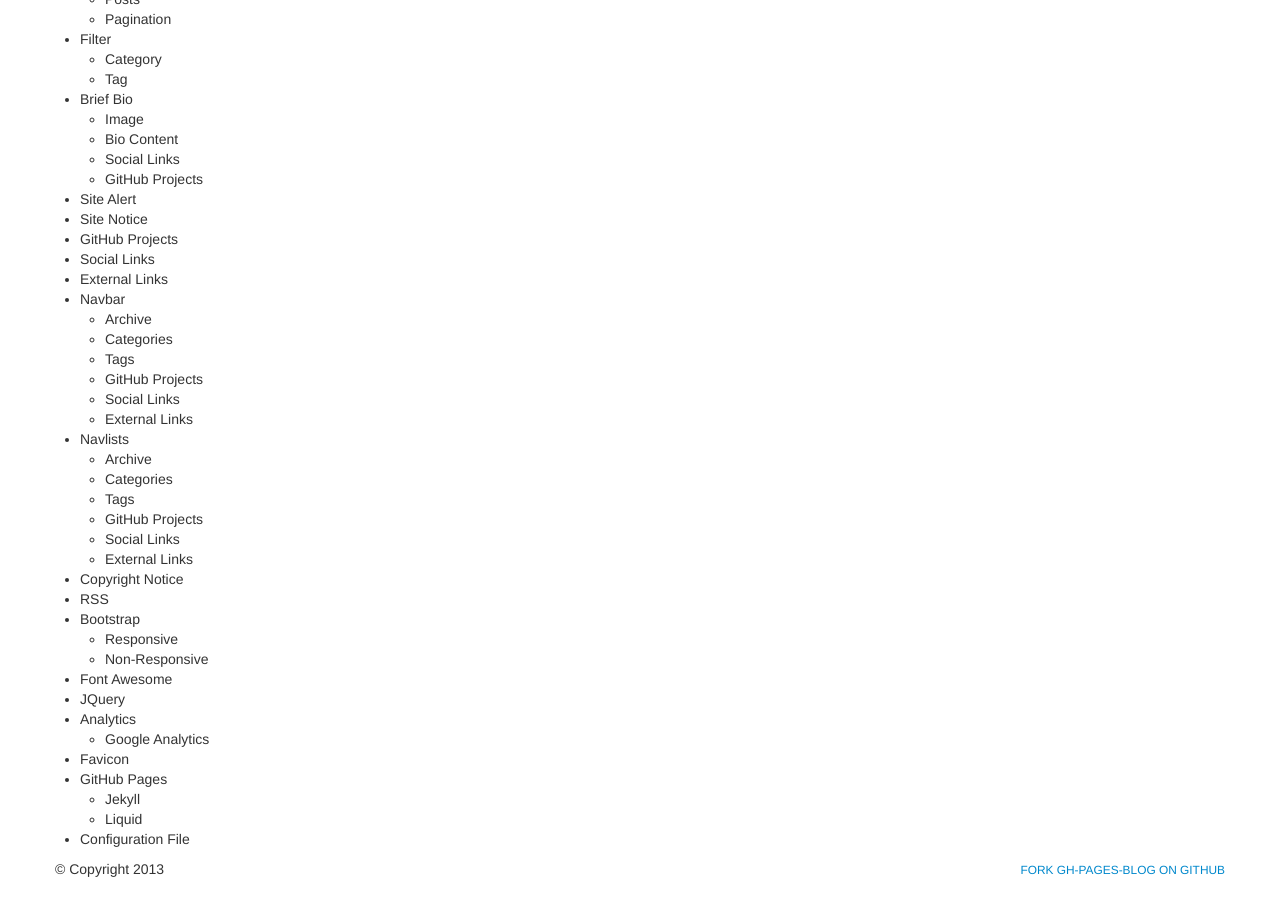
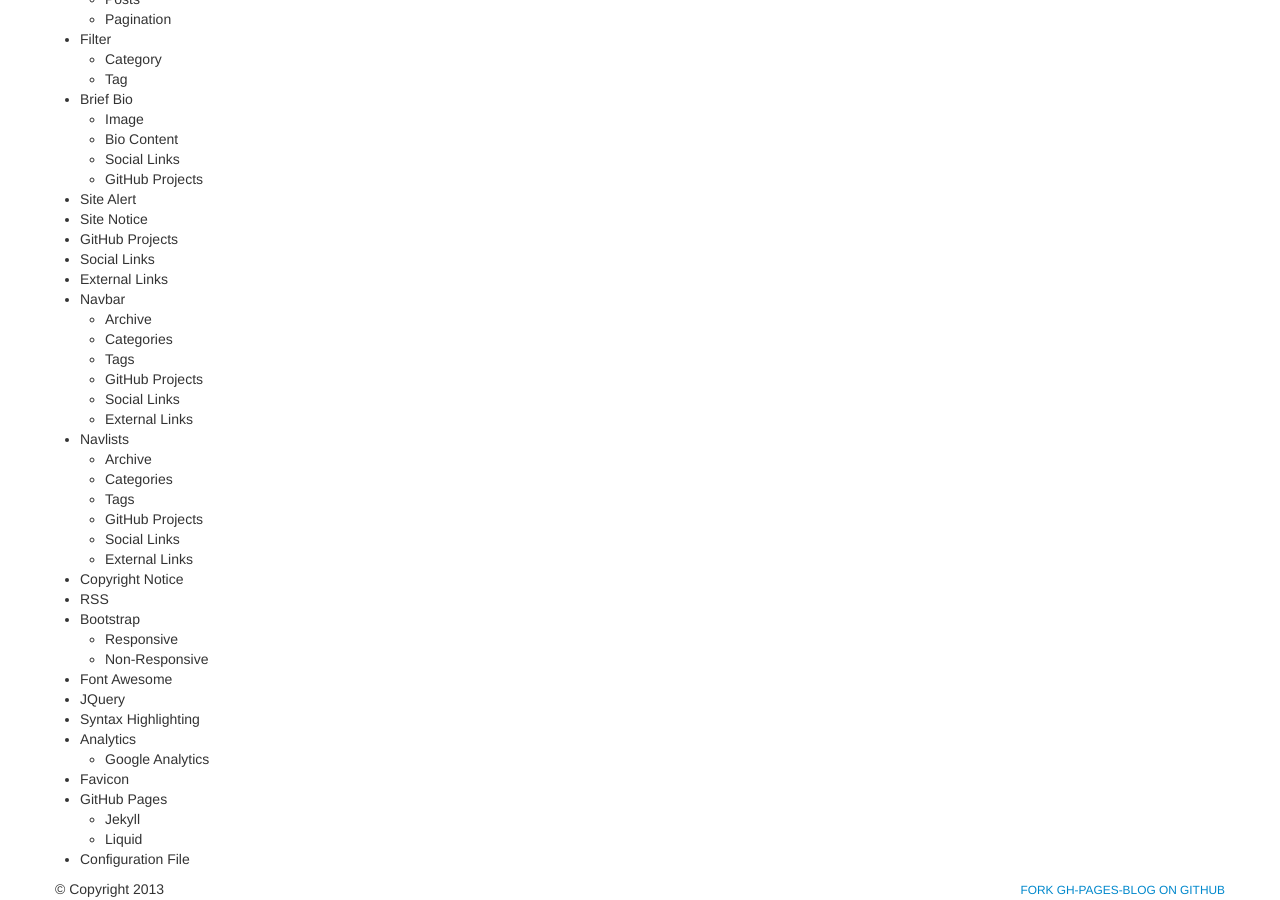
Before and after one commit to thedereck/gh-pages-blog, a Jekyll site: the page built from user-manual.md, in a window 1280 px wide and 900 px high, scrolled down 613 px. Built offline with Jekyll 4.4.1, drawn with Linux system fonts in a browser that asks for light colours; comment, search, counter and statistics services are not loaded.

Commit message:
Update user-manual.md

```diff
--- a/user-manual.md
+++ b/user-manual.md
@@ -61,6 +61,7 @@ order : 1
   * Non-Responsive
 * Font Awesome
 * JQuery
+* Syntax Highlighting
 * Analytics
   * Google Analytics
 * Favicon
```
